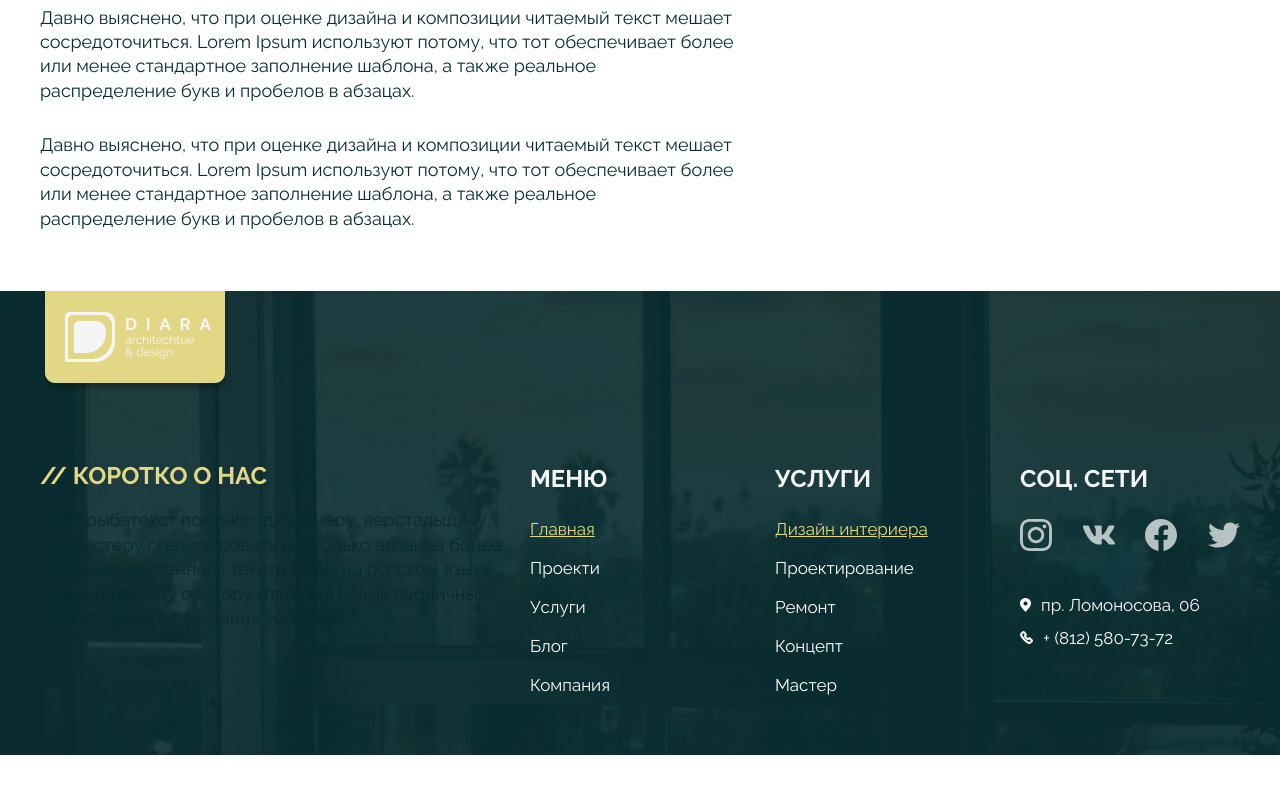
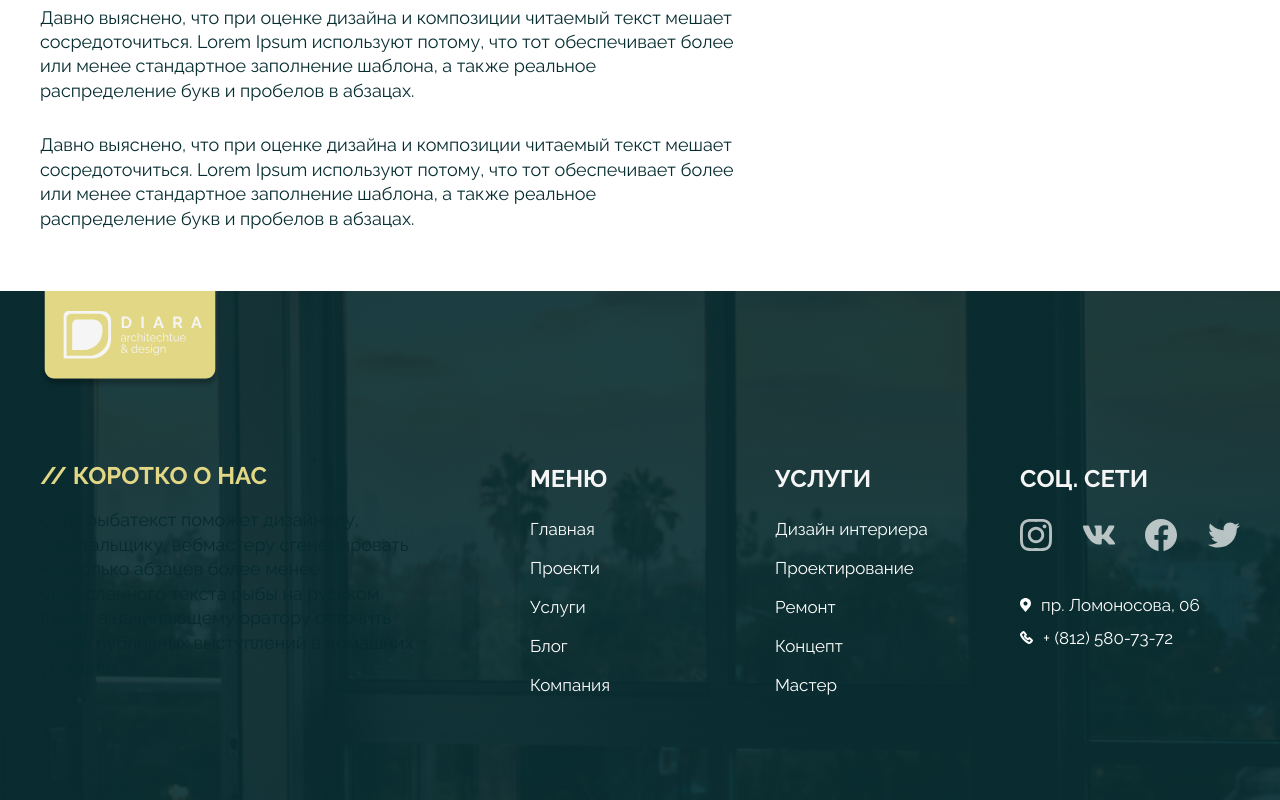
Before and after one commit to ViksPiks/diara, a plain HTML site: page company.html in a window 1280 px wide. Shown: the part 1644-2444 px from the top of the page. Before the commit the page ends 2399 px from the top, so only its background shows below. Drawn offline with Linux system fonts and the light colour scheme; grey boxes are pictures that could not be loaded.

Commit message:
footer update

```diff
--- a/components/footer/footer.css
+++ b/components/footer/footer.css
@@ -16,6 +16,7 @@
 
 .footer .logo {
   position: relative;
+  max-width: 180px;
 }
 
 .footer .logo a {
@@ -36,6 +37,11 @@
   grid-column: 1 / 3;
 }
 
+.footer-content .about-us p {
+  line-height: 136%;
+  max-width: 389px;
+}
+
 .footer-content .category .nav {
   display: flex;
   flex-flow: wrap;
@@ -43,7 +49,7 @@
   gap: 19px;
 }
 
-.footer-content .category .nav li:first-child {
+.footer-content .category .nav li:hover {
   color: #e2d784;
   text-decoration-line: underline;
 }
@@ -69,7 +75,7 @@
   margin-bottom: 40px;
 }
 
-.footer-content .category .media li:first-child {
+.footer-content .category .media li {
   color: #e2d784;
 }
 
```
